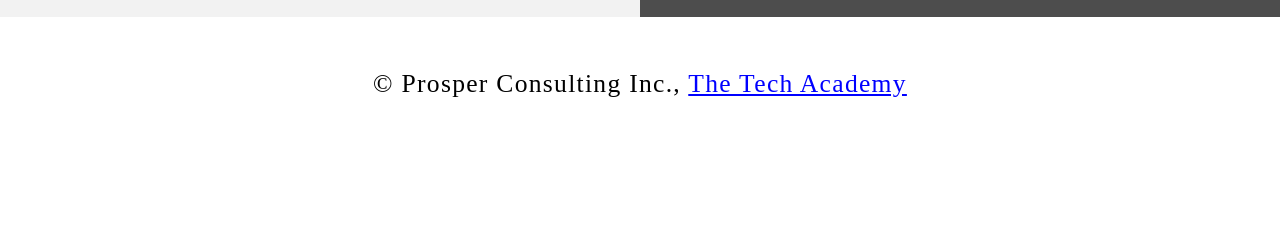
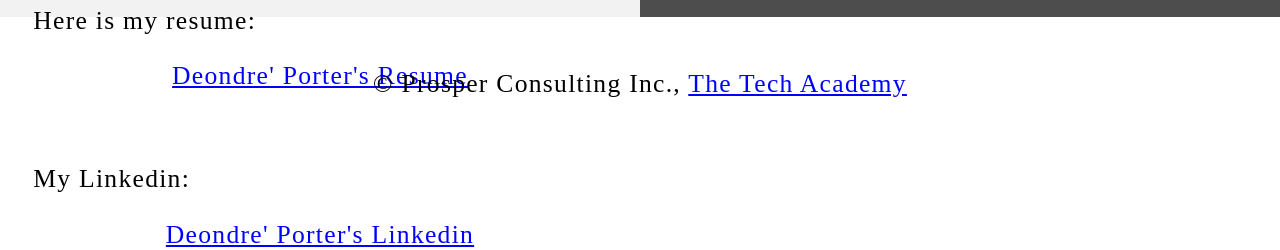
Before and after one commit to DrePorter2/Portfolio.github.io, a plain HTML site: page index.html in a window 1280 px wide. Shown: the part 2454-2704 px from the top of the page. Before the commit the page ends 2626 px from the top, so only its background shows below. Drawn offline with Linux system fonts and the light colour scheme.

Commit message:
Update index.html

```diff
--- a/index.html
+++ b/index.html
@@ -132,6 +132,14 @@
                 <p>You can view my coding pojects on my GitHub profile here:
                     <br>
                     <p class="center"><a href="https://www.github.com/DrePorter2" target="_blank">Deondre' Porter's GitHub</a></p>
+                    <br>
+                <p>Here is my resume:
+                    <br>
+                    <p class="center"><a href="https://docs.google.com/document/d/1JoTvsBBIeIECzxMgUsAuR9RmB5eQEQb4HeLHFNgnCyU/edit?usp=sharing" target="_blank">Deondre' Porter's Resume</a></p>
+                    <br>
+                <p>My Linkedin:
+                    <br>
+                    <p class="center"><a href="https://www.linkedin.com/in/deondre-porter-700380234" target="_blank">Deondre' Porter's Linkedin</a></p>
                 </p>
             </div>
             <!-- Right column -->
```
